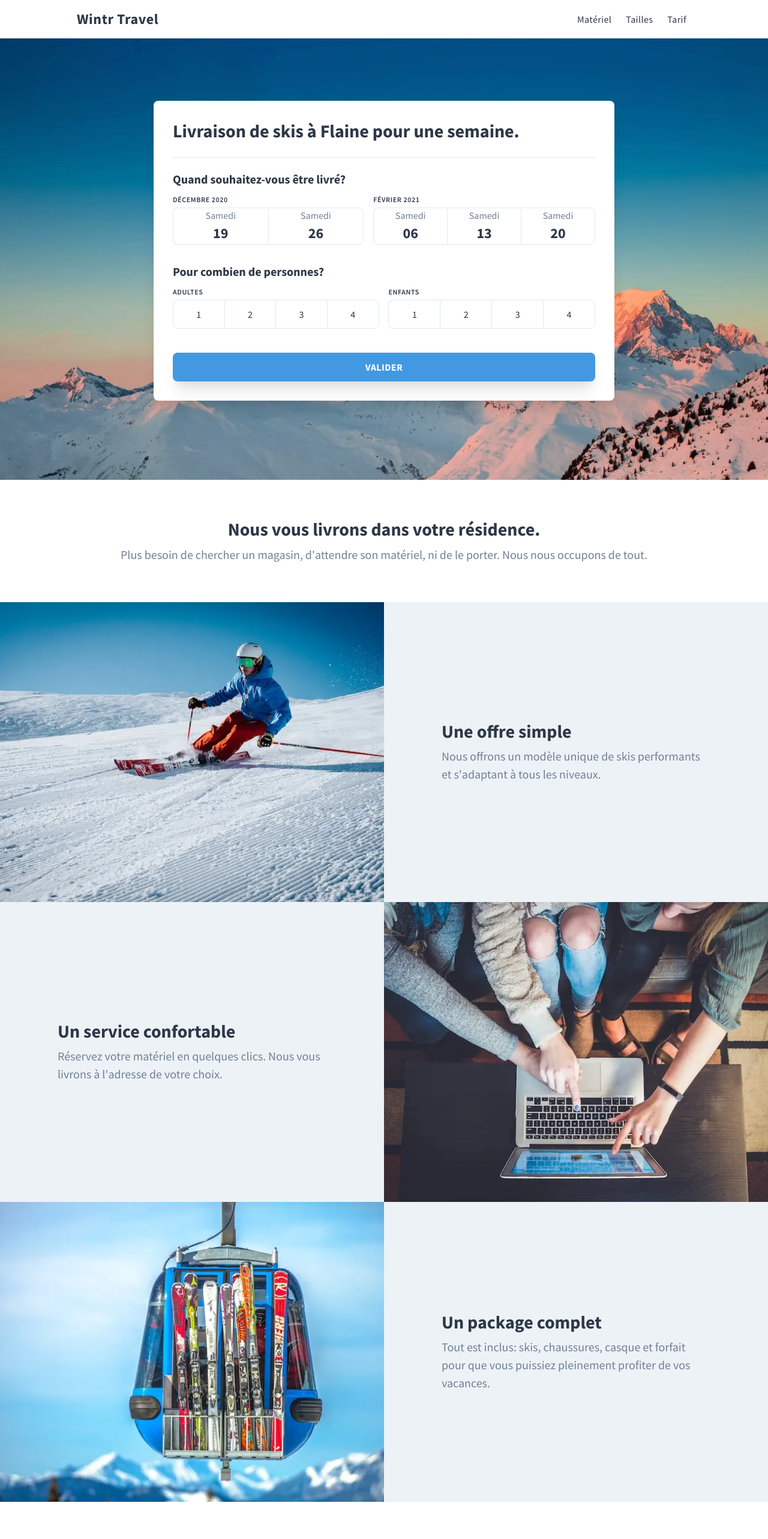
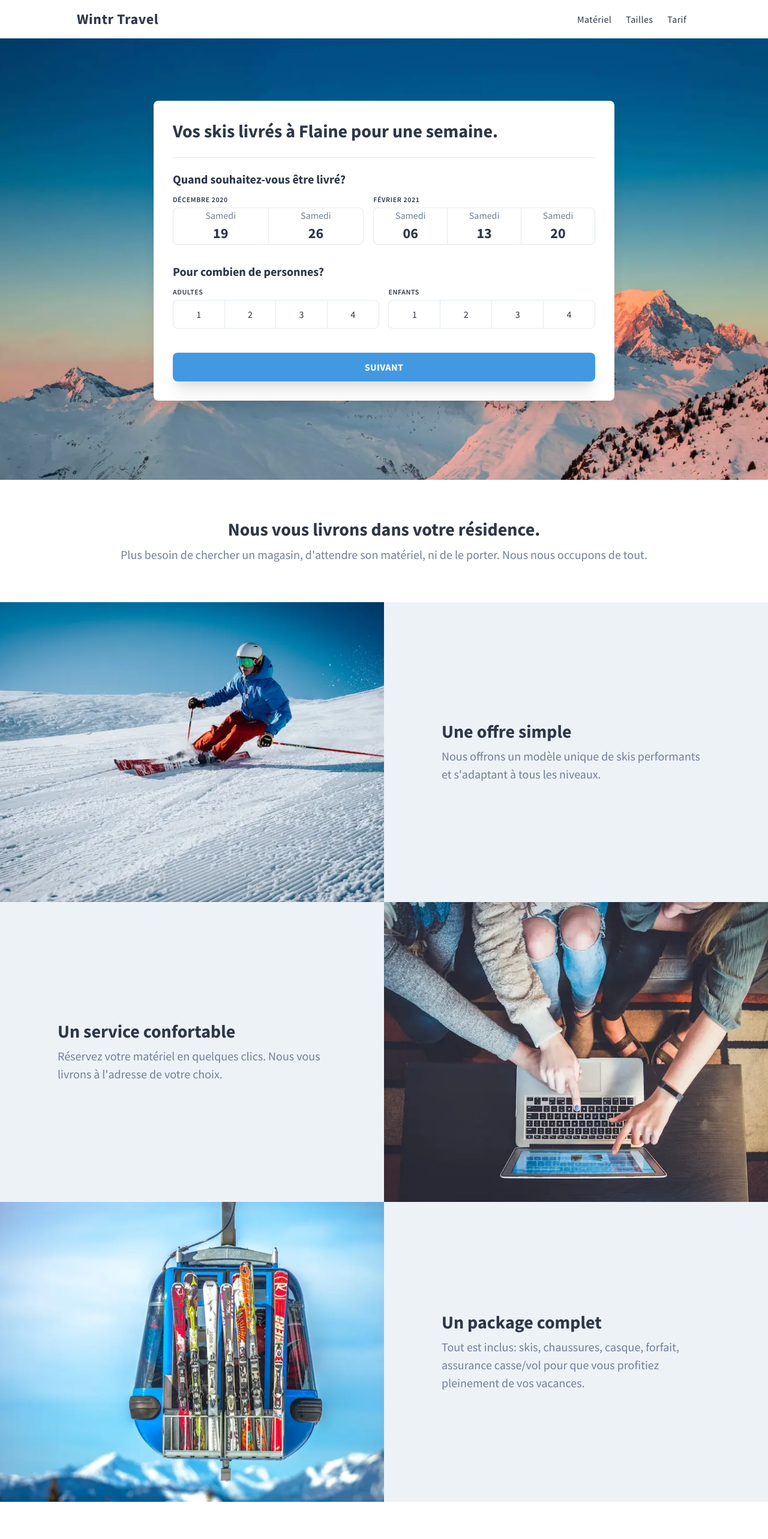
Before and after one commit to MLerasle/wintr-travel, a Next.js app: page / in a window 1280 px wide. Shown: the top 2566 px of the page at 60% size. Built offline with nearby package versions, Linux system fonts and the light colour scheme.

Commit message:
Improve wording

```diff
--- a/components/App/BookingDeliveryAddress.js
+++ b/components/App/BookingDeliveryAddress.js
@@ -1,8 +1,7 @@
-import { useState, useEffect, useRef } from 'react';
+import { useRef } from 'react';
 
 import Label from '@/UI/Label';
 import Input from '@/UI/Input';
-import Button from '@/UI/Button';
 
 const BookingDeliveryAddress = ({
   booking,
@@ -10,27 +9,13 @@ const BookingDeliveryAddress = ({
   token,
 }) => {
   const deliveryAddressRef = useRef();
-  const [showDeliveryAddress, setShowDeliveryAddress] = useState(!!token);
-
-  useEffect(() => {
-    if (showDeliveryAddress) {
-      deliveryAddressRef.current.focus();
-    }
-  }, [showDeliveryAddress]);
 
   return (
     <div className={`${!!token && 'mt-4'}`}>
       <Label for="deliveryAddress">Votre adresse de livraison</Label>
-      {showDeliveryAddress ? (
-        <>
-          {!token && (
-            <button
-              className="text-orange-600 text-sm md:text-base cursor-pointer underline block"
-              onClick={() => setShowDeliveryAddress(false)}
-            >
-              Renseigner cette information ultérieurement.
-            </button>
-          )}
+      <p className="text-orange-600 text-sm md:text-base">
+        Vous pouvez renseigner cette information ultérieurement.
+      </p>
       <Input
         type="text"
         id="deliveryAddress"
@@ -41,20 +26,6 @@ const BookingDeliveryAddress = ({
         onChange={onDeliveryAddressUpdate}
         value={booking.deliveryAddress}
       />
-        </>
-      ) : (
-        <>
-          <p className="text-orange-600 text-sm md:text-base">
-            Vous pouvez renseigner cette information ultérieurement.
-          </p>
-          <Button
-            classes="w-full uppercase tracking-wide bg-white text-orange-600 border border-orange-600 hover:bg-orange-100 mt-2"
-            onClick={() => setShowDeliveryAddress(true)}
-          >
-            Renseigner maintenant
-          </Button>
-        </>
-      )}
     </div>
   );
 };
--- a/components/App/BookingForm.js
+++ b/components/App/BookingForm.js
@@ -114,7 +114,7 @@ const BookingForm = (props) => {
           </Heading>
         ) : (
           <Heading className="hidden md:block text-xl sm:text-3xl">
-            Livraison de skis à Flaine pour une semaine.
+            Vos skis livrés à Flaine pour une semaine.
           </Heading>
         )}
       </Header>
@@ -190,7 +190,7 @@ const BookingForm = (props) => {
             disabled={loading}
             onClick={validateSearch}
           >
-            {loading ? <Loader /> : 'Valider'}
+            {loading ? <Loader /> : props.isEditing ? 'Valider' : 'Suivant'}
           </Button>
         </section>
       </form>
--- a/components/App/BookingSummary.js
+++ b/components/App/BookingSummary.js
@@ -49,7 +49,7 @@ const BookingSummary = ({ booking }) => (
         value={`${booking.childrenPrice.toFixed(2)} €`}
       />
     )}
-    <BookingSummaryLine label="Livraison" />
+    <BookingSummaryLine label="Livraison" value="GRATUIT" />
     <Separator className="my-6" />
     <BookingSummaryLine
       label="Total"
--- a/components/App/BookingSummaryLine.js
+++ b/components/App/BookingSummaryLine.js
@@ -1,11 +1,13 @@
 const BookingSummaryLine = ({ label, value }) => (
   <div className="flex justify-between items-center mt-2">
     <p className="text-gray-800">{label}</p>
-    {value ? (
-      <p className="font-semibold whitespace-no-wrap">{value}</p>
-    ) : (
-      <div className="w-2 h-0.4 bg-gray-800"></div>
-    )}
+    <p
+      className={`font-semibold whitespace-no-wrap ${
+        value === 'GRATUIT' ? 'text-green-500' : ''
+      }`}
+    >
+      {value}
+    </p>
   </div>
 );
 
--- a/components/App/HomeArgs.js
+++ b/components/App/HomeArgs.js
@@ -33,8 +33,8 @@ const HomeArgs = () => (
           <div className="flex justify-center items-center">
             <div className="max-w-md mx-8 sm:mx-auto py-10 home-args-desc-3">
               <GridArg title="Un package complet">
-                Tout est inclus: skis, chaussures, casque et forfait pour que
-                vous puissiez pleinement profiter de vos vacances.
+                Tout est inclus: skis, chaussures, casque, forfait, assurance
+                casse/vol pour que vous profitiez pleinement de vos vacances.
               </GridArg>
             </div>
           </div>
--- a/components/App/HomeCta.js
+++ b/components/App/HomeCta.js
@@ -22,7 +22,7 @@ const HomeCta = () => {
         Retrouvez le plaisir du ski sans contraintes.
       </p>
       <Button
-        classes="w-auto uppercase tracking-wide bg-secondary-blue text-white"
+        classes="w-auto px-4 uppercase tracking-wide bg-secondary-blue text-white"
         onClick={scrollToTop}
       >
         Réservez maintenant
--- a/components/UI/MobileImage.js
+++ b/components/UI/MobileImage.js
@@ -4,7 +4,7 @@ const MobileImage = () => (
   <div className="md:hidden relative">
     <div className="mobile-image background-image h-48"></div>
     <Heading className="homeTitle">
-      Livraison de skis à Flaine pour une semaine.
+      Vos skis livrés à Flaine pour une semaine.
     </Heading>
   </div>
 );
--- a/pages/booking/details.js
+++ b/pages/booking/details.js
@@ -166,7 +166,7 @@ const Details = () => {
               booking={booking}
               loading={loading}
               onValidate={validateBookingDetails}
-              buttonLabel={`Payer ${booking.totalPrice.toFixed(2)} €`}
+              buttonLabel="Suivant"
             />
           </>
         )}
--- a/pages/price.js
+++ b/pages/price.js
@@ -15,7 +15,7 @@ const Price = () => (
 
     <MainSection>
       <header className="text-center px-4 sm:px-10 py-10 sm:py-16">
-        <GridArg title="Un tarif unique quelle que soit votre destination.">
+        <GridArg title="Un tarif unique.">
           Budgéter ses vacances n'a jamais été aussi simple.
         </GridArg>
       </header>
@@ -53,9 +53,13 @@ const Price = () => (
               <Icon path={mdiCheck} size={1} className="mr-2" color="#48BB78" />
               Forfait Adulte
             </li>
+            <li className="flex items-center my-3 tracking-wide sm:text-lg">
+              <Icon path={mdiCheck} size={1} className="mr-2" color="#48BB78" />
+              Livraison du matériel + forfait
+            </li>
             <li className="flex items-center tracking-wide sm:text-lg">
               <Icon path={mdiCheck} size={1} className="mr-2" color="#48BB78" />
-              Livraison du matériel + forfait
+              Assurance Casse / Vol
             </li>
           </ul>
         </Card>
@@ -91,9 +95,13 @@ const Price = () => (
               <Icon path={mdiCheck} size={1} className="mr-2" color="#48BB78" />
               Forfait Enfant
             </li>
+            <li className="flex items-center my-3 tracking-wide sm:text-lg">
+              <Icon path={mdiCheck} size={1} className="mr-2" color="#48BB78" />
+              Livraison du matériel + forfait
+            </li>
             <li className="flex items-center tracking-wide sm:text-lg">
               <Icon path={mdiCheck} size={1} className="mr-2" color="#48BB78" />
-              Livraison du matériel + forfait
+              Assurance Casse / Vol
             </li>
           </ul>
         </Card>
```
Lines whose indentation alone changed are shown as unchanged.
